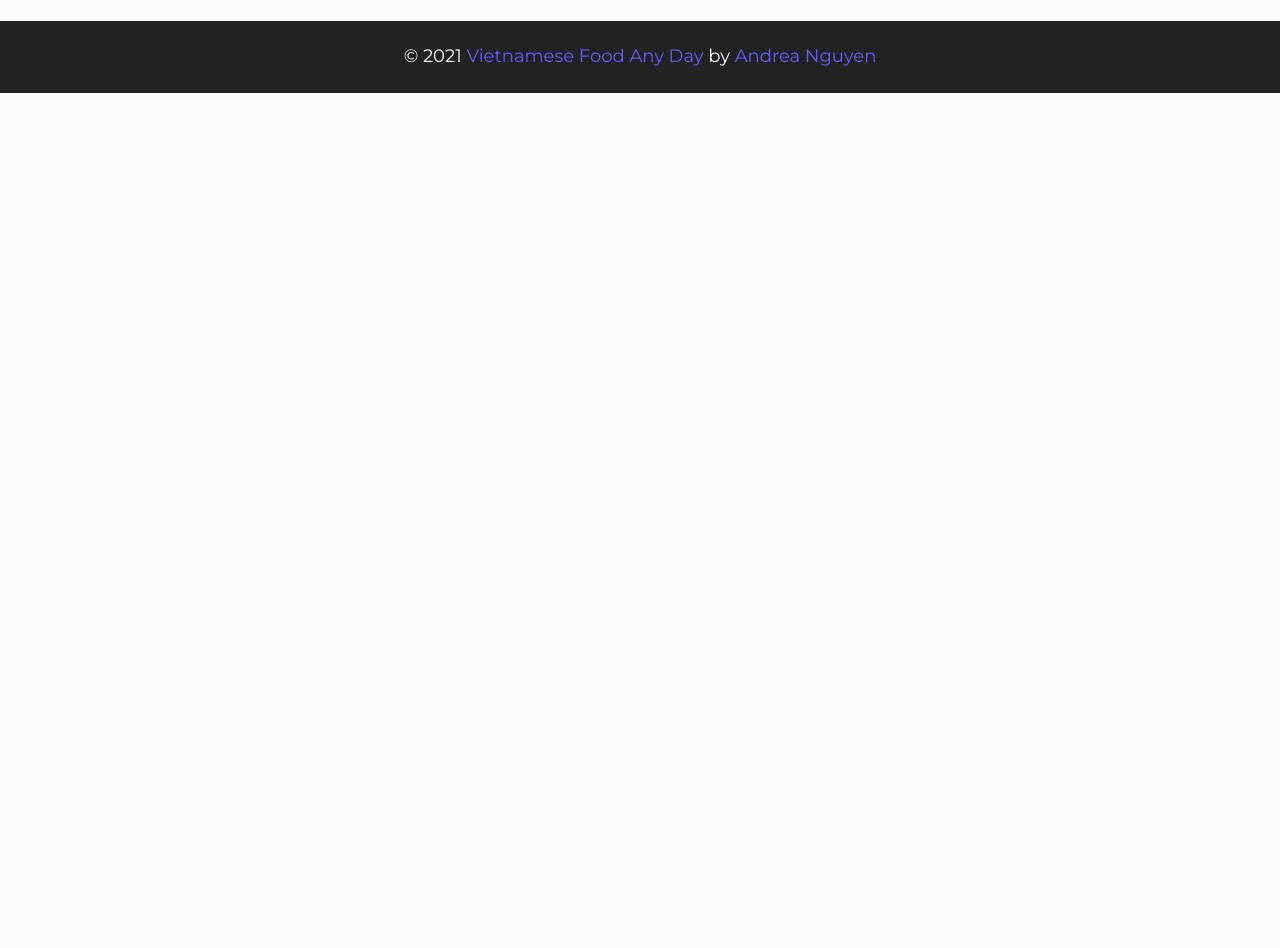
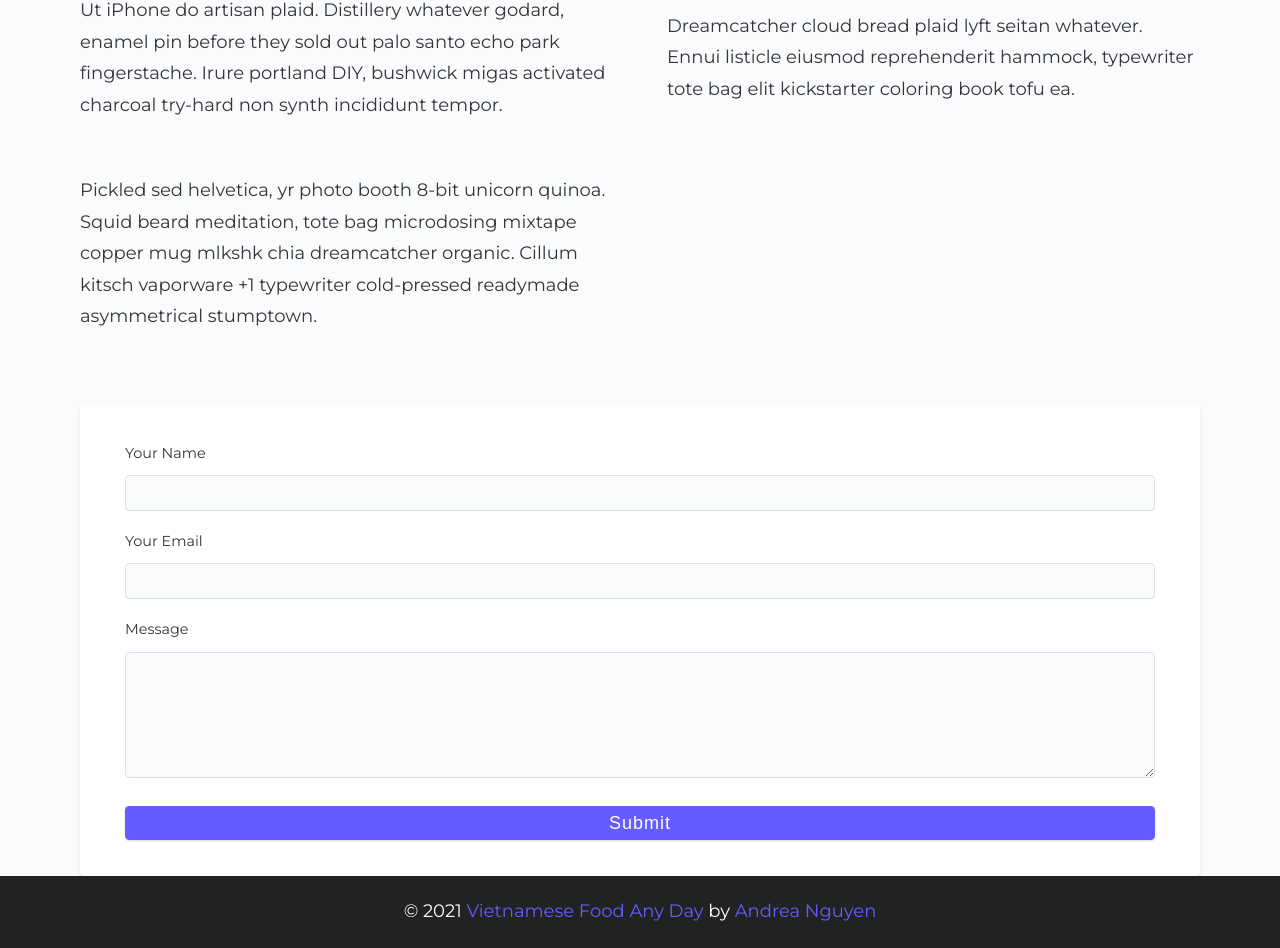
Before and after one commit to kevinhtran/vietnameseRecipes, a Gatsby site: page /contact in a window 1280 px wide. Shown: the part 269-1217 px from the top of the page. Before the commit the page ends 800 px from the top, so only its background shows below. Built offline with nearby package versions, Linux system fonts and the light colour scheme; Gatsby itself is replaced by a stand-in of ours.

Commit message:
created contact component

```diff
--- a/src/pages/contact.js
+++ b/src/pages/contact.js
@@ -4,7 +4,46 @@ import Layout from '../components/Layout';
 const Contact = () => {
   return (
     <Layout>
-      <h1>contact page</h1>
+      <main className="page">
+        <h3>Get in touch with us</h3>
+        <article className="contact-info">
+          <section className="contact-page">
+            <p>
+              Ut iPhone do artisan plaid. Distillery whatever godard, enamel pin before they sold
+              out palo santo echo park fingerstache. Irure portland DIY, bushwick migas activated
+              charcoal try-hard non synth incididunt tempor.
+            </p>
+            <p>
+              Dreamcatcher cloud bread plaid lyft seitan whatever. Ennui listicle eiusmod
+              reprehenderit hammock, typewriter tote bag elit kickstarter coloring book tofu ea.
+            </p>
+            <p>
+              Pickled sed helvetica, yr photo booth 8-bit unicorn quinoa. Squid beard meditation,
+              tote bag microdosing mixtape copper mug mlkshk chia dreamcatcher organic. Cillum
+              kitsch vaporware +1 typewriter cold-pressed readymade asymmetrical stumptown.
+            </p>
+          </section>
+        </article>
+        <article>
+          <form className="form contact-form">
+            <div className="form-row">
+              <label htmlFor="name">your name</label>
+              <input type="text" name="name" id="name" />
+            </div>
+            <div className="form-row">
+              <label htmlFor="email">your email</label>
+              <input type="text" email="email" id="email" />
+            </div>
+            <div className="form-row">
+              <label htmlFor="message">message</label>
+              <textarea name="message" id="message" cols="30" rows="10"></textarea>
+            </div>
+            <button type="submit" className="btn block">
+              Submit
+            </button>
+          </form>
+        </article>
+      </main>
     </Layout>
   );
 };
```
